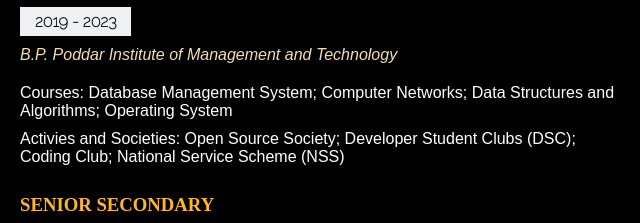
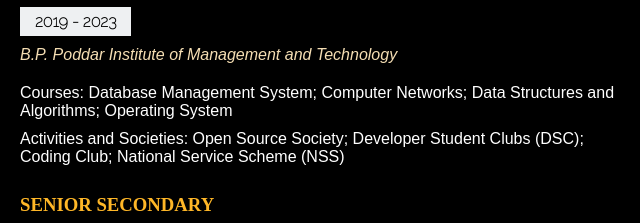
Before and after one commit to pjkri123/Portfolio, a plain HTML site: page index.html in a window 1280 px wide. Shown: the part 2823-3046 px from the top of the page, 60-700 px from the left. Drawn offline with nearby package versions, Linux system fonts and the light colour scheme.

Commit message:
commit on 'master'

```diff
--- a/index.html
+++ b/index.html
@@ -170,7 +170,7 @@
                 <h5>2019 - 2023</h5>
                 <h4>B.P. Poddar Institute of Management and Technology</h4>
                 <p>Courses: Database Management System; Computer Networks; Data Structures and Algorithms; Operating System</p>
-                <p>Activies and Societies: Open Source Society; Developer Student Clubs (DSC); Coding Club; National Service Scheme (NSS)</p><br>
+                <p>Activities and Societies: Open Source Society; Developer Student Clubs (DSC); Coding Club; National Service Scheme (NSS)</p><br>
                 <h3>Senior Secondary</h3>
                 <h5>2017 - 2019</h5>
                 <h4>British English School</h4>
```
